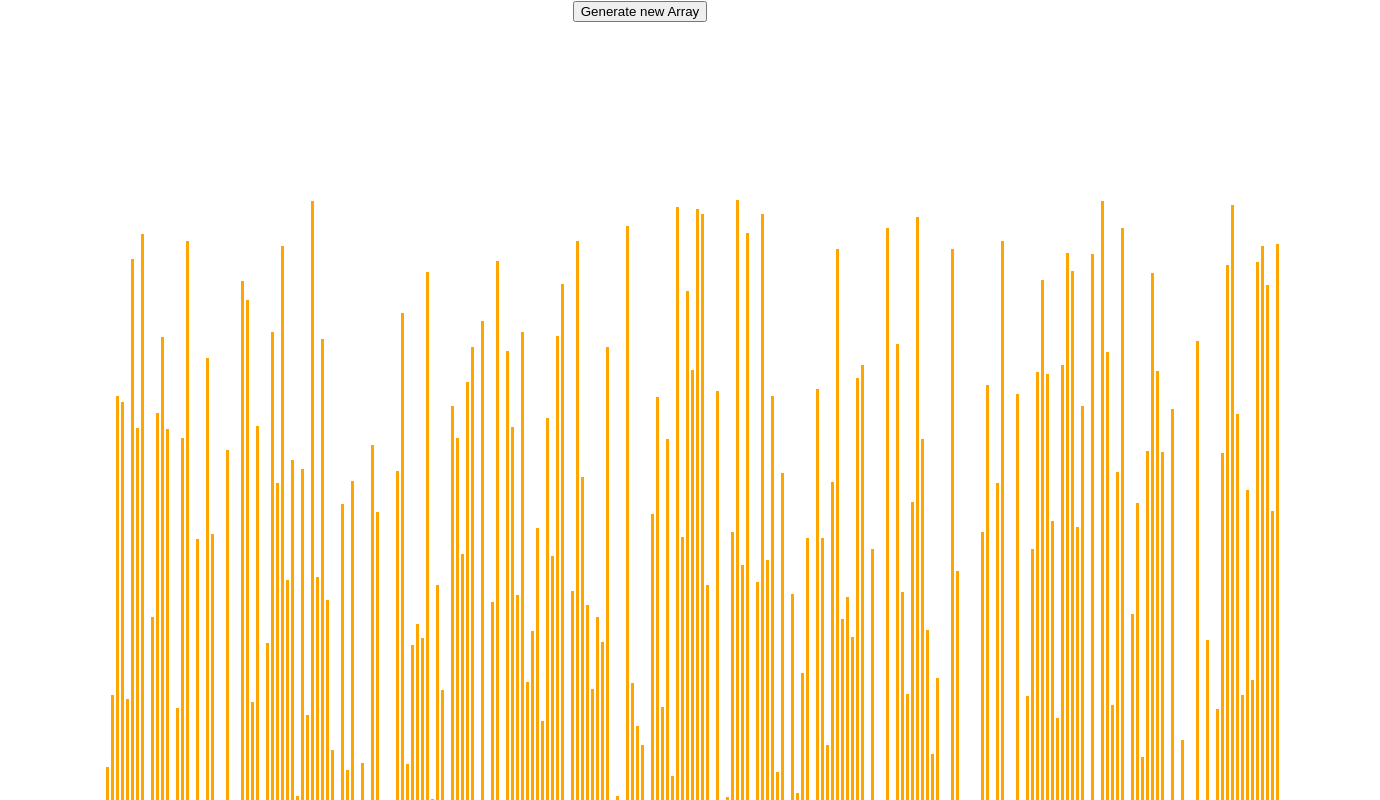
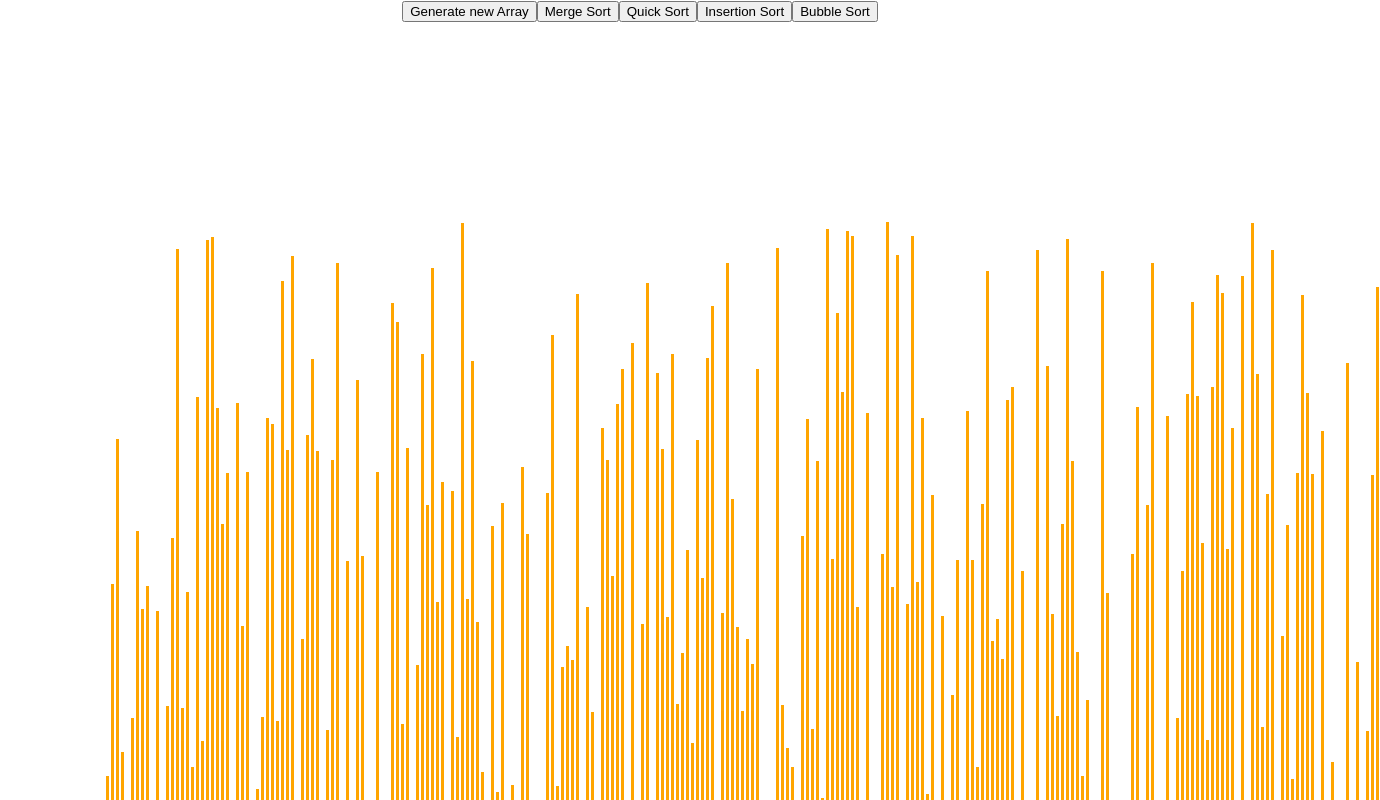
Before and after one commit to waitingonalice/Visual-Algo, a React (Create React App) app: page / in a window 1280 px wide. Shown: the top 800 px of the page, 1380 px wide, since content can reach past the window. Built offline with nearby package versions, Linux system fonts and the light colour scheme.

Commit message:
finished merge sort algorithm and successfully animated it,  - do insertion sort next

```diff
--- /dev/null
+++ b/src/SortingAlgorithms/mergeSortAlgo.js
@@ -0,0 +1,56 @@
+export function getMergeSortAnimations(array) {
+    const animations = [];
+    if(array.length<=1){
+        return array;
+    }
+    const supportArray = array.slice();
+    mergeSortHelper(array, 0, array.length-1, supportArray, animations);
+    return animations;
+}
+
+//swaps mainArray with supportArray during merge sort
+function mergeSortHelper(mainArray, startIdx, endIdx, supportArray, animations){
+    if(startIdx===endIdx){
+        return;
+    }
+    const middleIdx = Math.floor((startIdx+endIdx)/2);
+    mergeSortHelper(supportArray, startIdx, middleIdx, mainArray, animations);
+    //swaps first half of mainArray with supportArray
+    mergeSortHelper(supportArray, middleIdx+1, endIdx, mainArray, animations);
+    //swaps second half of mainArray with SupportArray
+    mergeSort(mainArray,startIdx,middleIdx,endIdx,supportArray,animations);
+}
+
+function mergeSort(mainArray,startIdx,middleIdx,endIdx,supportArray,animations){
+    let k = startIdx;
+    let i = startIdx;
+    let j = middleIdx + 1;
+
+    //operation 1
+    while(i <= middleIdx && j <=endIdx){
+        animations.push([i,j]); //push index i and j into animations array once to change color
+        animations.push([i,j]); //push index i and j into animations array a second time to revert color
+        if(supportArray[i]<=supportArray[j]){
+            animations.push([k,supportArray[i]]);
+            mainArray[k++] = supportArray[i++];
+            //swap then increment to the next index
+        }else{
+            animations.push([k,supportArray[j]]);
+            mainArray[k++] = supportArray[j++];
+        }
+    }
+    //operation 2
+    while(i<=middleIdx){
+        animations.push([i,i]);
+        animations.push([i,i]);
+        animations.push([k,supportArray[i]]);
+        mainArray[k++] = supportArray[i++];
+    }
+    //operation 3
+    while(j<=endIdx){
+        animations.push([j,j]);
+        animations.push([j,j]);
+        animations.push([k,supportArray[j]]);
+        mainArray[k++] = supportArray[j++];
+    }
+}
--- a/src/SortingVisualizer/SortingVisual.jsx
+++ b/src/SortingVisualizer/SortingVisual.jsx
@@ -1,6 +1,16 @@
 import React from 'react';
 import { useState, useEffect } from 'react';
 import './SortingVisualizer.css';
+import { getMergeSortAnimations } from '../SortingAlgorithms/mergeSortAlgo.js';
+
+const animationSpeedMs = 5;
+
+const numberOfArrayBars = 300;
+
+const primaryColor = "orange";
+
+const secondaryColor = 'blue';
+
 
 function GenerateNewArray(){
     const[array, setArray] = useState(randomArray());
@@ -12,16 +22,43 @@ function GenerateNewArray(){
         setArray(randomArray());
     }
 
+    const handleMergeSort = () => {
+        const animations = getMergeSortAnimations(array);
+        for(let i = 0; i<animations.length;i++){
+            const arrayBars = document.getElementsByClassName('array-bar');
+            const isColorChange = i%3 !== 2;
+            if(isColorChange){
+                const [barOneIdx, barTwoIdx] = animations[i];
+                const barOneStyle = arrayBars[barOneIdx].style;
+                const barTwoStyle = arrayBars[barTwoIdx].style;
+                const color = i%3 === 0 ? primaryColor : secondaryColor;
+                setTimeout(() => {
+                    barOneStyle.backgroundColor = color;
+                    barTwoStyle.backgroundColor = color;
+                }, i * animationSpeedMs);
+            }else{
+                setTimeout(() => {
+                    const [barOneIdx, newHeight] = animations[i];
+                    const barOneStyle = arrayBars[barOneIdx].style;
+                    barOneStyle.height = `${newHeight}px`;
+                }, i * animationSpeedMs);
+            }
+        }}
+
     return(
         <div>
             <div>
                 <button onClick = {() => handleReset()}>Generate new Array</button>
+                <button onClick = {() => handleMergeSort()}>Merge Sort</button>
+                <button>Quick Sort</button>
+                <button>Insertion Sort</button>
+                <button>Bubble Sort</button>
             </div>
             <div className = "array-container">
                 {array.map((value, idx) => (
                     <div className = "array-bar"
                     key={idx}
-                    style={{height: `${value}px`}}>
+                    style={{backgroundColor: primaryColor, height: `${value}px`}}>
                     </div>
                 ))}
             </div>
@@ -32,7 +69,7 @@ function GenerateNewArray(){
 
 const randomArray = () => {
     const array = [];
-    for(let i = 0; i<330; i++){
+    for(let i = 0; i<numberOfArrayBars; i++){
         array.push(randomIntFromInterval(5,730));
     }
     return array;
--- a/src/SortingVisualizer/SortingVisualizer.css
+++ b/src/SortingVisualizer/SortingVisualizer.css
@@ -1,5 +1,5 @@
 .array-container {
-  position: absolute;
+  position: relative;
   left: 100px;
   top: 200px;
 }
@@ -8,6 +8,6 @@
   display: inline-block;
   width: 3px;
   margin: 0px 1px;
-  background: orange;
+
 
 }
```
